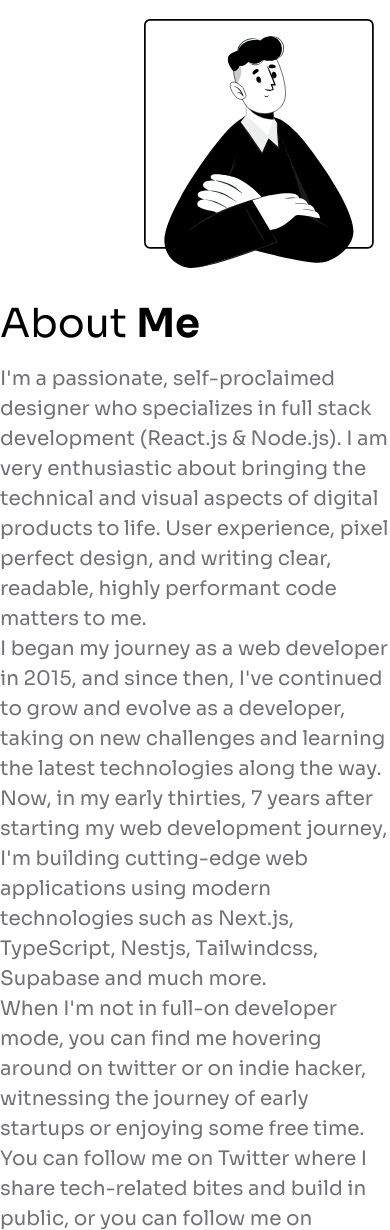
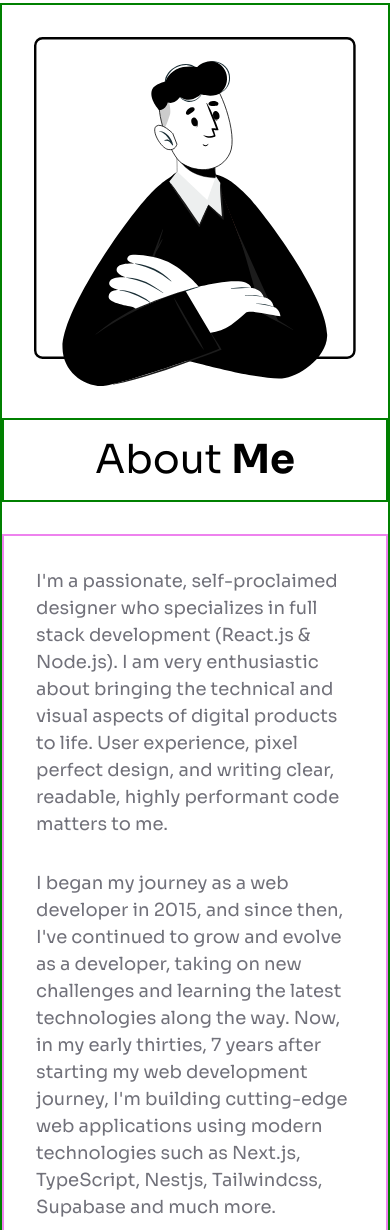
Before and after one commit to Valeryio/FigmaToCode-Challenge-Week4-Valeryio, a plain HTML site: page index.html in a window 390 px wide. Shown: the part 4376-5606 px from the top of the page. Drawn offline with Linux system fonts and the light colour scheme.

Commit message:
Update the responsive version of the about section
The responsive version of the about section is done

```diff
--- a/index.html
+++ b/index.html
@@ -185,7 +185,7 @@
 
 
         <section class="about">
-            <picture>
+            <picture class="about-img" >
                 <img src="/ressources/images/about-Img.svg" alt="">
             </picture>
 
--- a/sass/pages/_index.scss
+++ b/sass/pages/_index.scss
@@ -12,7 +12,7 @@
     @include flex-mixin();
 
 
-    picture
+    .hero-header-img
     {
         margin-left: -156px;
         @include border;
@@ -140,9 +140,43 @@
 
 
 
+/*About section*/
 
+.about
+{
+    gap: 2rem;
+    @include flex-mixin();
+    @include border(2px, green);
 
+    margin: 2rem auto;
+    max-width: 1280px;
 
+    h3
+    {
+        padding: 0;
+        @include border(2px, green);
+    }
+
+    .about-content
+    {
+        gap: 2rem;
+        @include flex-mixin(center, left, wrap, column);
+    }
+}
+
+.p-container
+{
+    gap: 2rem;
+    padding: 2rem;
+    max-width: 692px;
+    @include border(2px, violet);
+    @include flex-mixin(center, center, wrap, column);
+
+    p
+    {
+        font-size: 18px;
+    }
+}
 
 
 
@@ -164,14 +198,15 @@
         flex-direction: column-reverse;
 
 
-        picture
+
+        .hero-header-img
         {
             margin-left: 0;
             padding: 1rem;
         }
     }
 
-    picture
+    .hero-header-img
     {
         margin-left: 8rem;
         padding: 1rem;
@@ -236,4 +271,27 @@
         text-align: center;
     }
 
+
+
+    /*
+        Adapting the responsive for the about section
+    */
+
+
+    .about
+    {
+        gap: 0rem;
+        @include flex-mixin(center, center, wrap, column);
+
+        h3
+        {
+            text-align: center;
+        }
+
+        .about-img
+        {
+            padding: 2rem;
+        }
+    }
+
 }
```
Also changed, not shown: css/main.css, 1 other file.
